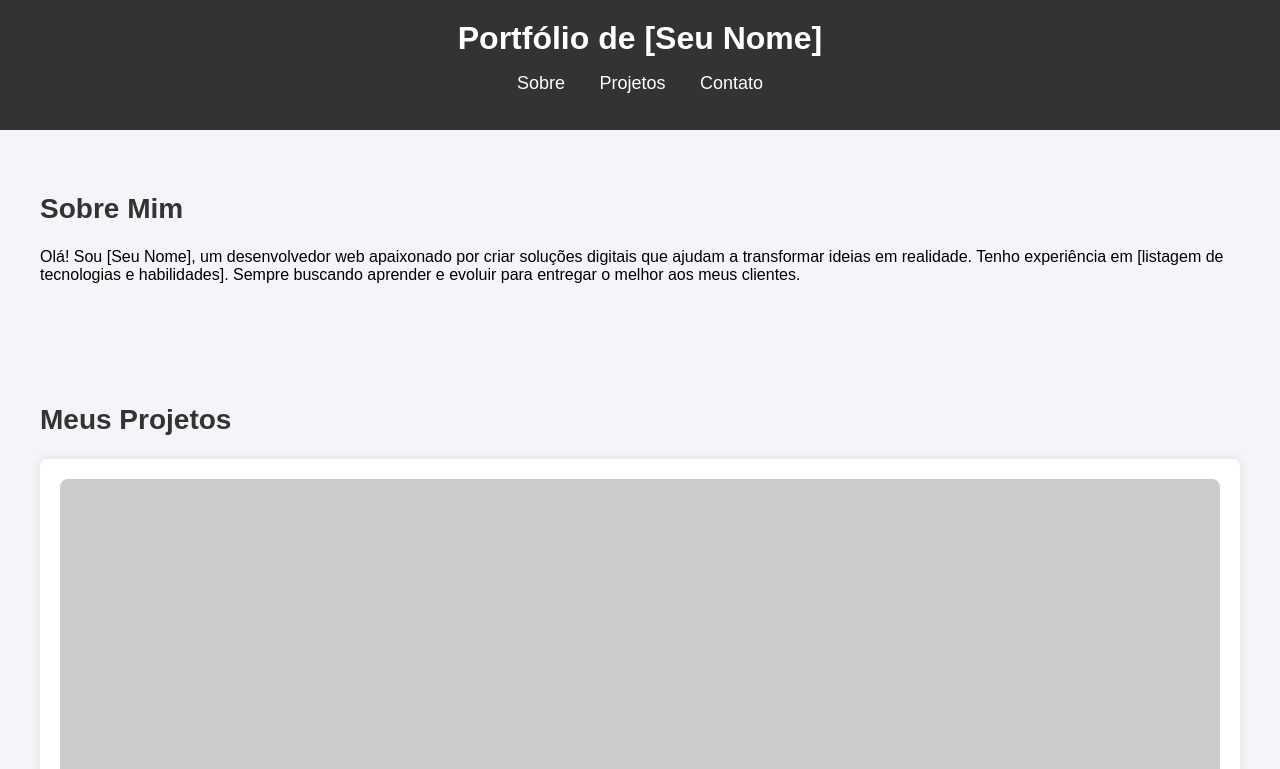
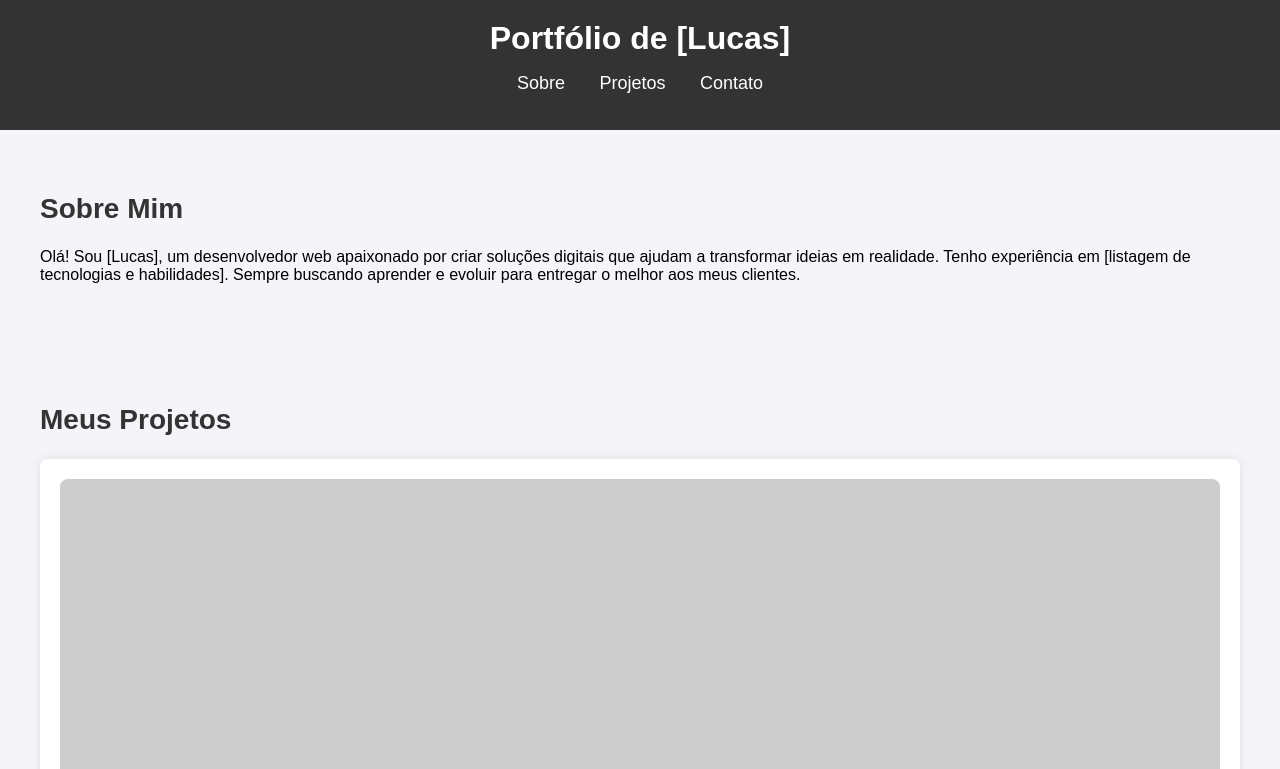
Before and after one commit to lucasknopik/portifolio_2, a plain HTML site: page index.html in a window 1280 px wide. Shown: the top 769 px of the page. Drawn offline with Linux system fonts and the light colour scheme; placeholder pictures from the web are drawn by us.

Commit message:
Update index.html

```diff
--- a/index.html
+++ b/index.html
@@ -3,7 +3,7 @@
 <head>
     <meta charset="UTF-8">
     <meta name="viewport" content="width=device-width, initial-scale=1.0">
-    <title>Portfólio de [Seu Nome]</title>
+    <title>Portfólio de [Lucas]</title>
     <style>
         body {
             font-family: Arial, sans-serif;
@@ -66,7 +66,7 @@
 <body>
 
     <header>
-        <h1>Portfólio de [Seu Nome]</h1>
+        <h1>Portfólio de [Lucas]</h1>
         <nav>
             <ul>
                 <li><a href="#sobre">Sobre</a></li>
@@ -78,7 +78,7 @@
 
     <section id="sobre">
         <h2>Sobre Mim</h2>
-        <p>Olá! Sou [Seu Nome], um desenvolvedor web apaixonado por criar soluções digitais que ajudam a transformar ideias em realidade. Tenho experiência em [listagem de tecnologias e habilidades]. Sempre buscando aprender e evoluir para entregar o melhor aos meus clientes.</p>
+        <p>Olá! Sou [Lucas], um desenvolvedor web apaixonado por criar soluções digitais que ajudam a transformar ideias em realidade. Tenho experiência em [listagem de tecnologias e habilidades]. Sempre buscando aprender e evoluir para entregar o melhor aos meus clientes.</p>
     </section>
 
     <section id="projetos">
@@ -114,7 +114,7 @@
     </section>
 
     <footer>
-        <p>&copy; 2025 [Seu Nome]. Todos os direitos reservados.</p>
+        <p>&copy; 2025 [Lucas]. Todos os direitos reservados.</p>
     </footer>
 
 </body>
```
